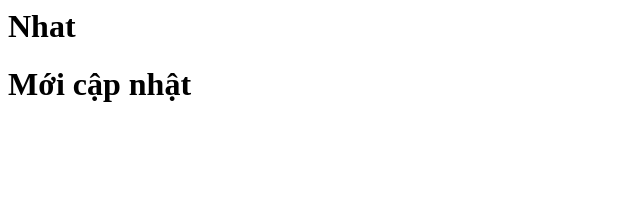
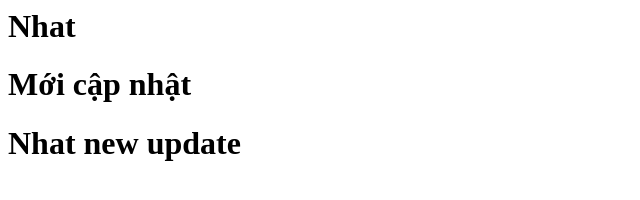
Before and after one commit to TranDinhNhat/java6nhat, a plain HTML site: page index.html in a window 1280 px wide. Shown: the whole page, without its empty margins (0-640 px from the left). Drawn offline with Linux system fonts and the light colour scheme.

Commit message:
Update index.html

```diff
--- a/index.html
+++ b/index.html
@@ -1,2 +1,3 @@
 <h1>Nhat</h1>
 <h1>Mới cập nhật</h1>
+<h1>Nhat  new update</h1>
```
